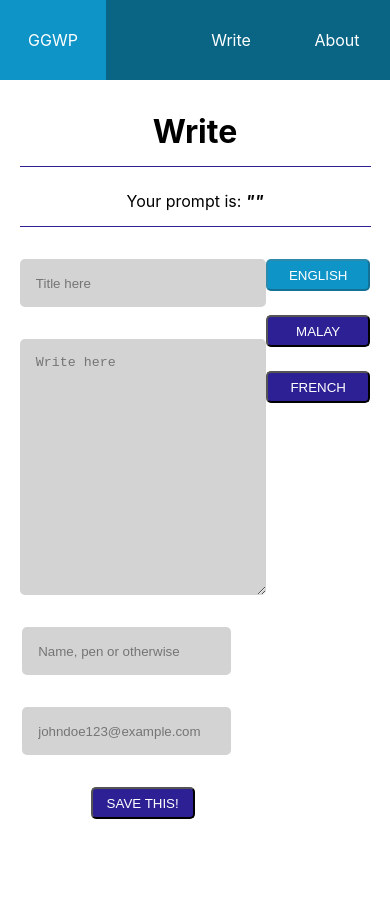
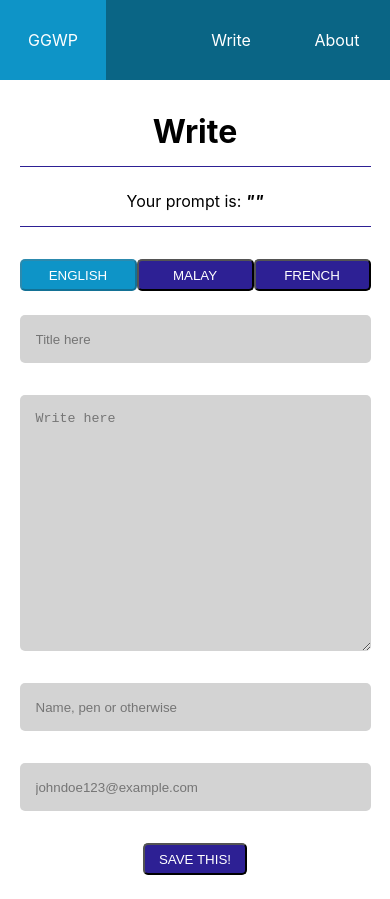
Before and after one commit to amierfaudzi/ggwritingprompt, a React (Create React App) app: page /write/1 in a window 390 px wide. Before the commit the page ends 844 px from the top, so only its background shows below. Built offline with nearby package versions, Linux system fonts and the light colour scheme; no server answers.

Commit message:
update responsiveness of write and writing prompt component

```diff
--- a/src/components/Write/Write.js
+++ b/src/components/Write/Write.js
@@ -135,9 +135,9 @@ export default function Write(props) {
                 </div>
             </form>
             <div className="button-container">
-                <button className="button" onClick={handleEnglish} disabled={languageEn}>English</button>
-                <button className="button"onClick={handleMalay} disabled={languageMy}>Malay</button>
-                <button className="button"onClick={handleFrench} disabled={languageFr}>French</button>
+                <button className="button button--lang" onClick={handleEnglish} disabled={languageEn}>English</button>
+                <button className="button button--lang"onClick={handleMalay} disabled={languageMy}>Malay</button>
+                <button className="button button--lang"onClick={handleFrench} disabled={languageFr}>French</button>
             </div>
             </div>
         </div>
--- a/src/components/Write/Write.scss
+++ b/src/components/Write/Write.scss
@@ -28,7 +28,11 @@
 .write-form {
     display: flex;
     flex-direction: column;
-    width: 70%;
+    width: 100%;
+
+    @include tablet {
+        width: 70%;
+    }
 
     &__title {
         @include input;
@@ -46,6 +50,11 @@
     display: flex;
     justify-content: space-around;
     align-items: flex-start;
+    flex-direction: column-reverse;
+
+    @include tablet {
+        flex-direction: row;
+    }
 
 }
 
@@ -58,24 +67,43 @@
 
 .button-container {
     display: flex;
-    flex-direction: column;
     align-items: center;
     justify-content: center;
+
+    @include tablet {
+        flex-direction: column;
+    }
 }
 
 .send-wrapper {
 
     &__name {
+        width: 100%;
         @include input;
-        margin-right: 2rem;
+        @include tablet {
+            margin-right: 2rem;
+            width: 40%;
+        }
     }
 
     &__email {
+        width: 100%;
         @include input;
-        margin-right: 2rem;
+        @include tablet {
+            margin-right: 2rem;
+            width: 40%;
+        }
     }
 }
 
 .span--bold {
     font-weight: bold;
 }
+
+.button--lang {
+    width: 30vw;
+
+    @include tablet {
+        width: 104px;
+    }
+}
--- a/src/components/WritingPrompt/WritingPrompt.js
+++ b/src/components/WritingPrompt/WritingPrompt.js
@@ -116,11 +116,11 @@ export default function WritingPrompt() {
                                         </div>
                                     </div>
                                 </div>
-                                <div>
-                                    <Link to={`/write/${data.data.id}`}>
-                                        <button className="button button--write">Write Now</button>
-                                    </Link>
-                                </div>
+
+                                <Link to={`/write/${data.data.id}`}>
+                                    <button className="button button--write">Write Now</button>
+                                </Link>
+
                             </div>
                         )
                     }
--- a/src/components/WritingPrompt/WritingPrompt.scss
+++ b/src/components/WritingPrompt/WritingPrompt.scss
@@ -12,8 +12,13 @@
     border-radius: 8px;
     padding: 1rem;
     display: flex;
+    flex-direction: column;
     align-items: center;
     justify-content: space-between;
+
+    @include tablet {
+        flex-direction: row;
+    }
 
     box-shadow: 2px 2px 2px 2px $primary-blue;
 
@@ -27,8 +32,15 @@
 }
 
 .button--write {
-    height: 104px;
+
+    height: 2rem;
+    width: 60vw;
     margin-bottom: 0;
+
+    @include tablet {
+        width: 104px;
+        height: 104px;
+    }
 }
 
 .column-wrapper {
@@ -40,13 +52,25 @@
 
 .ups-date-wrapper {
     display: flex;
-    align-items: baseline;
+    flex-direction: column;
+    align-items: center;
+
+    @include tablet {
+        flex-direction: row;
+        align-items: baseline;
+        justify-content: center;
+    }
 }
 
 .extra-info {
-    margin-right: 1rem;
-    display: flex;
-    align-items: baseline;
+    margin-bottom: 1rem;
+
+    @include tablet {
+        margin-right: 1rem;
+        margin-bottom: 0;
+        display: flex;
+        align-items: baseline;
+    }
 }
 
 .icon {
```
